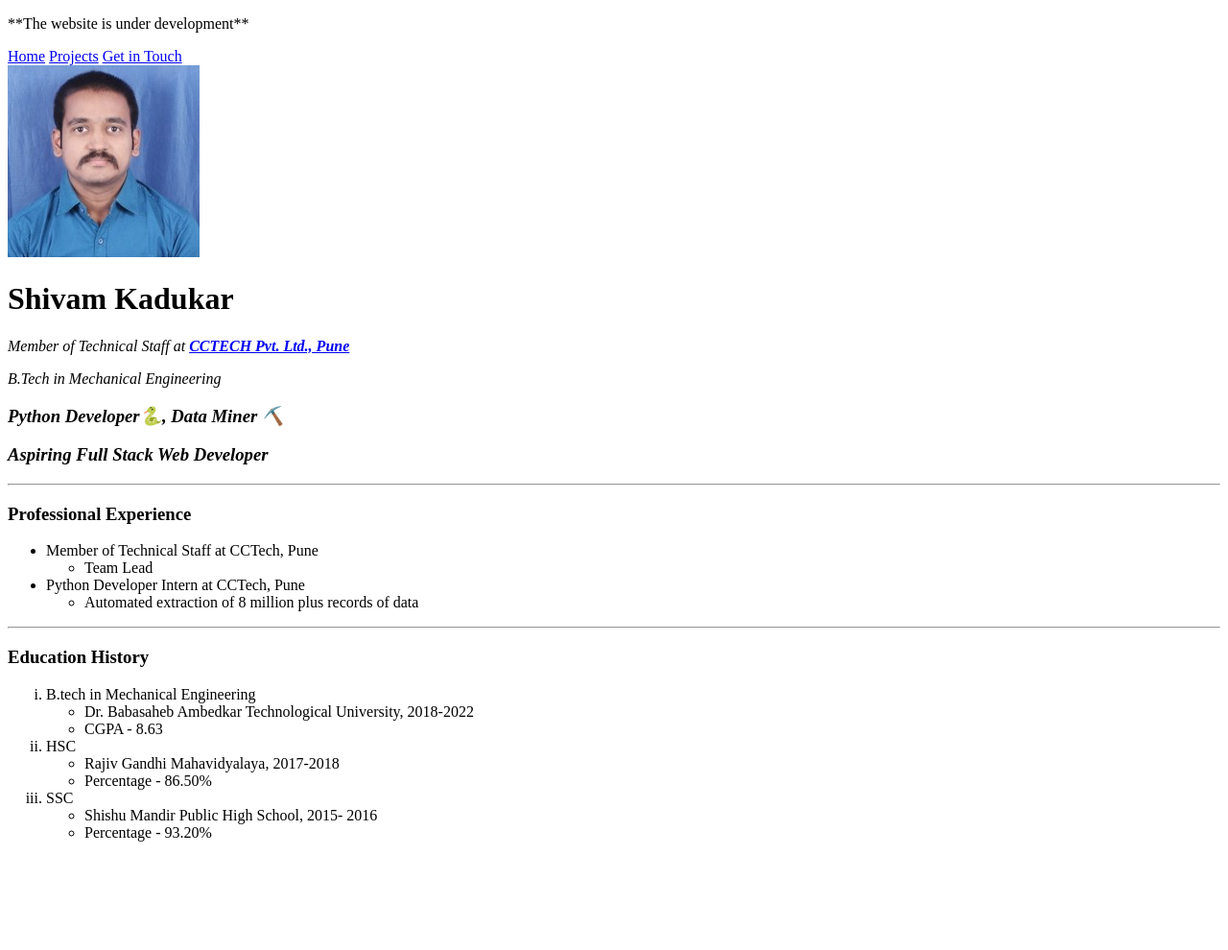
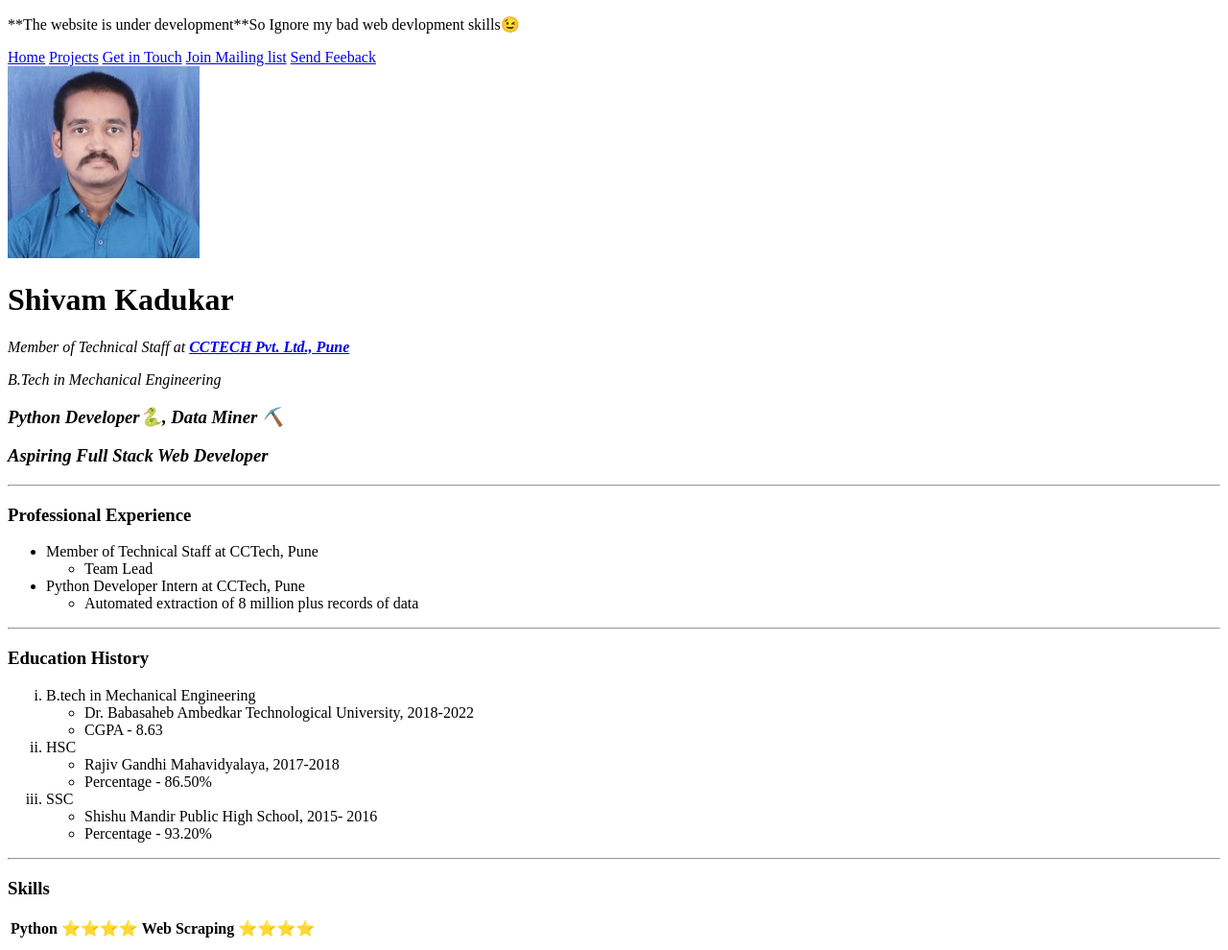
Before and after one commit to shivamkadukar/shivamkadukar.github.io, a plain HTML site: page index.html in a window 1280 px wide. Shown: the whole page at 96% size. Before the commit the page ends 893 px from the top, so only its background shows below. Drawn offline with Linux system fonts and the light colour scheme.

Commit message:
adding more stuffs

```diff
--- a/index.html
+++ b/index.html
@@ -6,12 +6,14 @@
     <title>Shivam Kadukar</title>
 </head>
 <body>
-    <p>**The website is under development**</p>
+    <p>**The website is under development**So Ignore my bad web devlopment skills😉</p>
 
     <nav>
         <a href="#">Home</a>
         <a href="https://github.com/shivamkadukar?tab=repositories">Projects</a>
         <a href="contact_info.html">Get in Touch</a>
+        <a href="#">Join Mailing list</a>
+        <a href="feedback_form.html">Send Feeback</a>
     </nav>
 
     <img src="images/photo.jpeg" alt="Shivam Kadukar Photo">
@@ -63,6 +65,19 @@
 
         </li>
     </ol>
+    <hr>
+    <table>
+        <thead><h3>Skills</h3></thead>
+        <tbody>
+            <tr>
+                <th>Python</th>
+                <td>⭐️⭐️⭐️⭐️</td>
+                <th>Web Scraping</th>
+                <td>⭐️⭐️⭐️⭐️</td>
+            </tr>
+            <tr></tr>
+        </tbody>
+    </table>
 
 
 
```
Also changed, not shown: feedback_form.html (added, +20 -0 lines).
